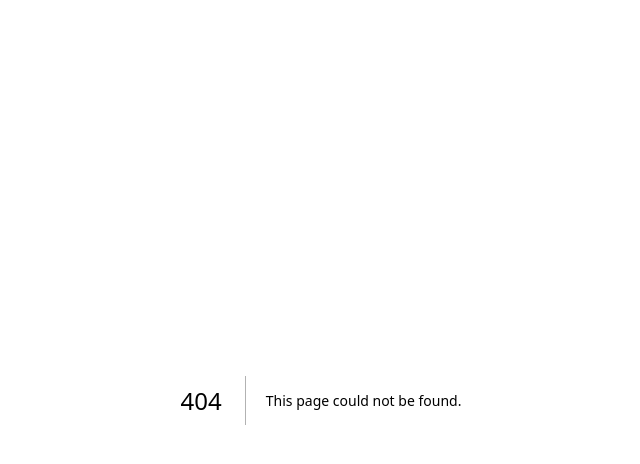
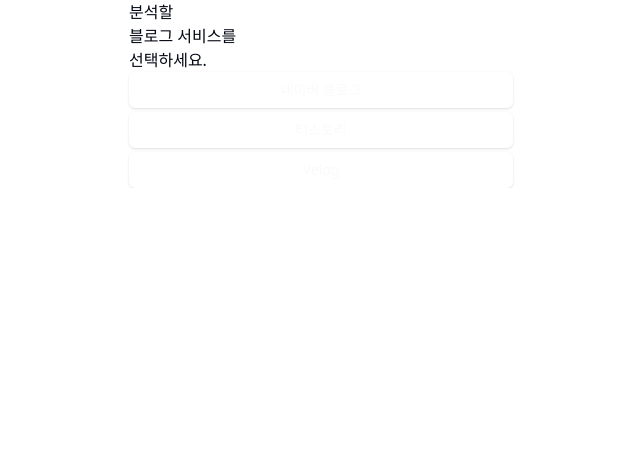
Before and after one commit to ttogeul-ttogeul/frontend, a Next.js app: page /analysis-input in a window 1280 px wide. Before the commit this address had no page. Shown: the top 464 px of the page, without its empty margins (319-959 px from the left). Built offline with nearby package versions, Linux system fonts and the light colour scheme.

Commit message:
feat : analysis input page 추가

```diff
--- /dev/null
+++ b/app/analysis-input/page.tsx
@@ -0,0 +1,17 @@
+"use client";
+
+import { useState } from "react";
+import { SelectBlogSection, InputBlogSection } from ".";
+import Title from "@/components/analysis-input/title";
+
+export default function Page() {
+  const [selectMode] = useState(true);
+
+  return (
+    <div>
+      <Title selectMode={selectMode} />
+
+      {selectMode ? <SelectBlogSection /> : <InputBlogSection />}
+    </div>
+  );
+}
```
